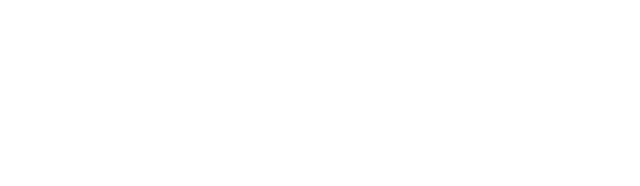
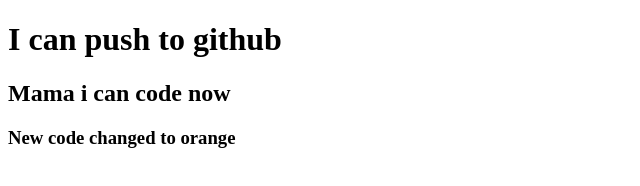
Before and after one commit to hasanulbanna85/my-second-repo, a plain HTML site: page index.html in a window 1280 px wide. Shown: the whole page, without its empty margins (0-640 px from the left). Drawn offline with Linux system fonts and the light colour scheme.

Commit message:
header added

```diff
--- a/index.html
+++ b/index.html
@@ -4,9 +4,11 @@
     <meta charset="UTF-8">
     <meta http-equiv="X-UA-Compatible" content="IE=edge">
     <meta name="viewport" content="width=device-width, initial-scale=1.0">
-    <title>Document</title>
+    <title>My second github repo</title>
 </head>
 <body>
-
+    <h1>I can push to github</h1>
+    <h2>Mama i can code now</h2>
+    <h3>New code changed to orange</h3>
 </body>
 </html>
```
